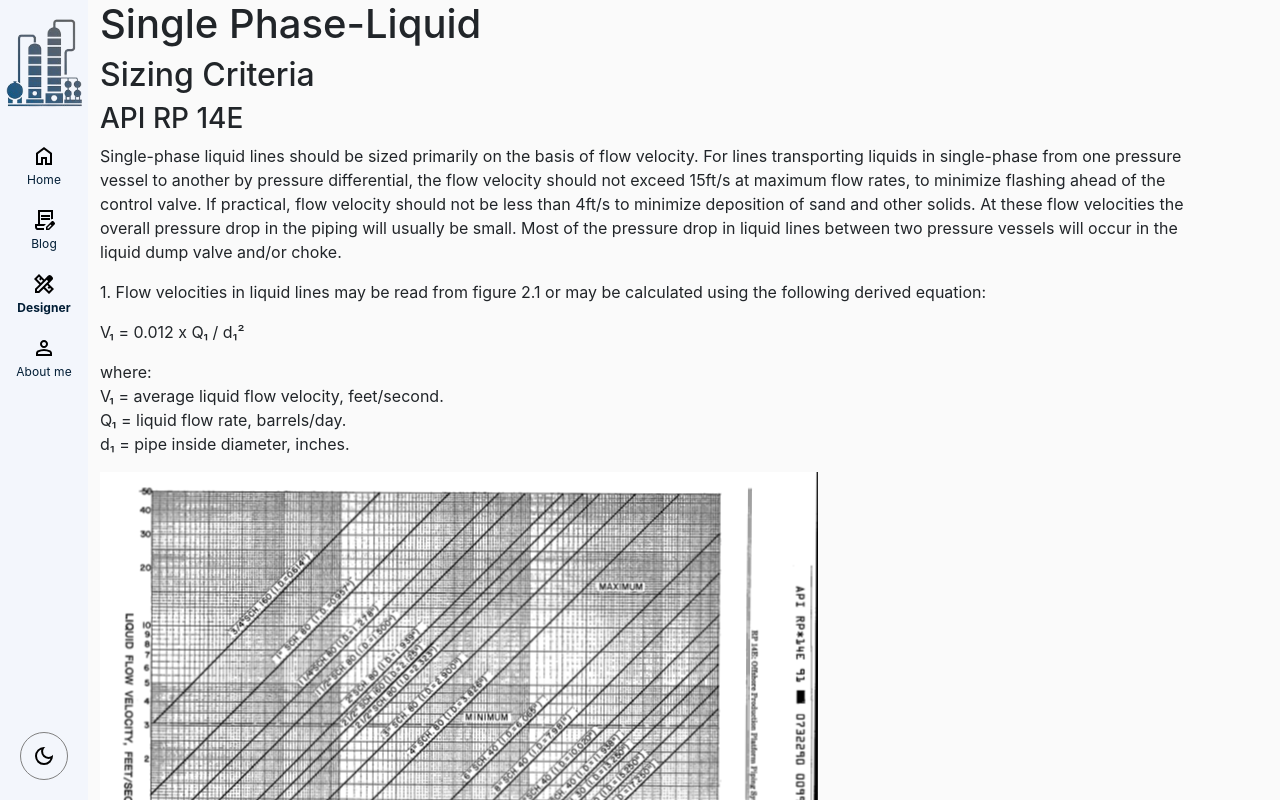
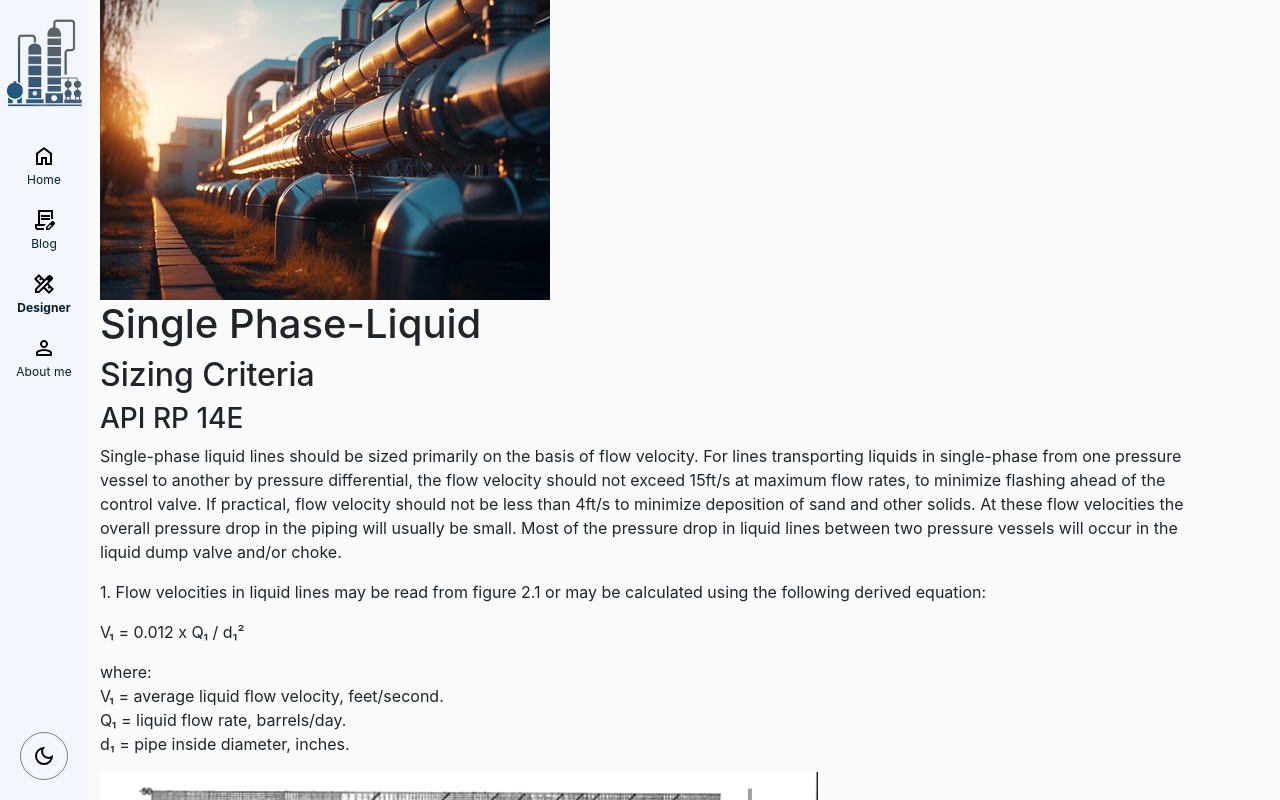
Before and after one commit to carlosfpj/equipment-designer, a React (Create React App) app in the folder frontend/: page /designer/pipes/singlephase/liquid in a window 1280 px wide. Shown: the top 800 px of the page. Built offline with nearby package versions, Linux system fonts and the light colour scheme.

Commit message:
add hero in pipeliquidtsx

```diff
--- a/frontend/src/layouts/AppContent/AppContent.tsx
+++ /dev/null
@@ -1,9 +0,0 @@
-import { Outlet } from "react-router-dom"
-
-const AppContent = () => {
-  return (
-    <Outlet/>
-  )
-};
-
-export default AppContent;
--- a/frontend/src/layouts/NavigationDrawer/NavigationDrawer.tsx
+++ b/frontend/src/layouts/NavigationDrawer/NavigationDrawer.tsx
@@ -1,16 +1,12 @@
 import Drawer from "./../Drawer/Drawer";
-import AppContent from "../AppContent/AppContent";
 import styles from "./NavigationDrawer.module.css";
 
 const NavigationDrawer = () => {
 
   return (
-    <>
-      <div className={styles.DrawerContainer}>
-        <Drawer />
-      </div>
-      <AppContent />
-    </>
+    <div className={styles.DrawerContainer}>
+      <Drawer />
+    </div>
   )
 }
 
--- a/frontend/src/pages/Designerpage.tsx
+++ b/frontend/src/pages/Designerpage.tsx
@@ -3,13 +3,11 @@ import styles from "../assets/styles/Designerpage.module.css";
 
 const DesignerPage = () => {
   return (
-    <body>
       <div className={styles.layoutRow}>
         <main>
           <Outlet />
         </main>
       </div>
-    </body>
   )
 }
 
--- a/frontend/src/pages/PipeLiquid.tsx
+++ b/frontend/src/pages/PipeLiquid.tsx
@@ -9,6 +9,7 @@ import Line from '../components/Line';
 import { Container } from 'react-bootstrap';
 import * as LinesApi from '../network/line_api';
 import { Line as LineModel } from '../models/line';
+import pipeliquid from "../assets/images/pipeliquid.jpg"
 
 const PipeLiquid = () => {
   const [lines, setLines] = useState<LineModel[]>([]);
@@ -144,7 +145,11 @@ const PipeLiquid = () => {
 
   return (
     <Container>
-      <h1>Single Phase-Liquid</h1>
+      <div className="hero">
+        <img src={pipeliquid}></img>
+        <h1>Single Phase-Liquid</h1>
+      </div>
+
       <h2>Sizing Criteria</h2>
       <h3>API RP 14E</h3>
       <Theory/>
```
Also changed, not shown: frontend/src/assets/images/pipeliquid.jpg (added).
